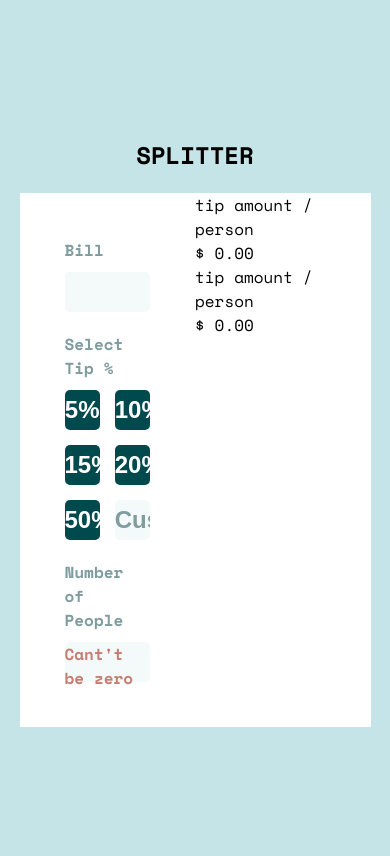
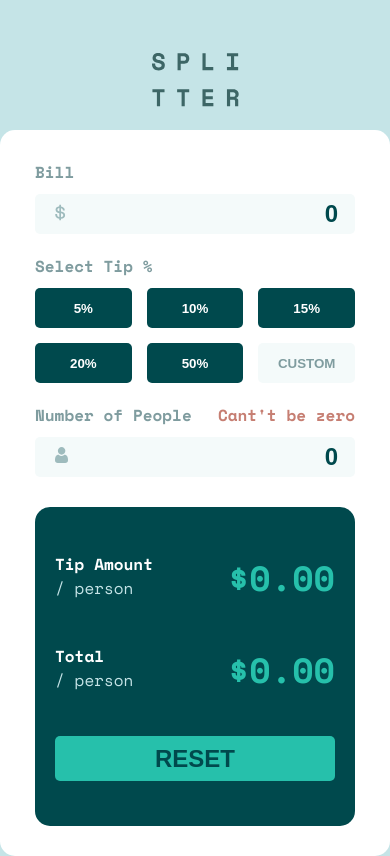
Before and after one commit to DavidMV97/calculator-tip, a plain HTML site: page index.html in a window 390 px wide. Drawn offline with nearby package versions, Linux system fonts and the light colour scheme.

Commit message:
script js

```diff
--- a/css/style.css
+++ b/css/style.css
@@ -29,8 +29,12 @@ body{
     font-family: 'Space Mono', monospace;
 }
 
-h2{
+h1{
     text-align: center;
+    color: transparent;
+    background: url(../images/logo.svg) no-repeat center;
+    height: auto;
+    min-height: 100px;
 }
 
 input{
@@ -59,6 +63,8 @@ label{
     display: flex;
     justify-content: space-between;
     background: white;
+    padding: 30px 35px;
+    border-radius: 15px;
 }
 
 .container-percent,
@@ -68,12 +74,26 @@ label{
 
 .container-percent{
     background: white;
-    padding: 45px;
+    padding-right: 30px;
 }
 .container-percent label{
     color: var(--dark-grayish-cyan);
     font-weight: bold;
     margin-bottom: 10px;
+}
+
+.container-input{
+    position: relative;
+}
+.container-input::before{
+    position: absolute;
+    content: '';
+    display: block;
+    width: 30px;
+    height: 30px;
+    left: 20px;
+    top: 10px;
+    background: url(../images/icon-dollar.svg) no-repeat ;
 }
 
 
@@ -100,7 +120,7 @@ label{
     grid-gap: 15px;
 }
 
-.button-select-tip input{
+.button-select-tip button{
     height: 40px;
     padding: 0;
     border: none;
@@ -118,18 +138,94 @@ label{
     background: var(--light-cyan);
 }
 
-.button-select-tip input:hover{
+.button-select-tip button:hover{
     background: hsl(173, 61%, 77% , 1);
     color: var(--very-dark-cyan);
 }
 
 .number-people {
     margin-top: 20px;
-    position: relative ;
+    position: relative;
 }
+
+.number-people  .container-input::before{
+    background: url(../images/icon-person.svg) no-repeat;
+}
+
+
 
 #label-zero{
     position: absolute;
     right: 0;
     color: #c67e72;
 }
+
+.container-result{
+    background: var(--very-dark-cyan);
+    padding: 45px;
+    border-radius: 15px;
+}
+
+.container-result label{
+    color: white;
+    font-weight: 700;
+    display: block;
+}
+
+.container-result  span{
+    color: var(--light-grayish-cyan);
+}
+
+.tip-amount{
+    display: flex;
+    justify-content: space-between;
+    margin-bottom: 40px;
+}
+
+.results-tip{
+    font-size: 35px;
+
+}
+
+.results-tip span{
+    color: var(--strong-cyan);
+    font-weight: bold;
+}
+
+.button-reset{
+    width: 100%;
+    border: none;
+    height: 45px;
+    border-radius: 5px;
+    background: var(--strong-cyan);
+    color: var(--very-dark-cyan);
+    font-weight: bold;
+    font-size: 24px;
+    cursor: pointer;
+}
+
+@media(max-width: 850px){
+    body{
+        height: 100%;
+    }
+    h1{
+        margin: 30px 0 0 0;
+    }
+    .main-container{
+        width: 100%;
+    }
+    .container-tip{
+        flex-direction: column;
+        align-items: center;
+    }
+
+    .container-percent{
+        padding-right: 0;
+        width: 100%;
+    }
+    .container-result{
+        width: 100%;
+        margin-top: 30px;
+        padding: 45px 20px;
+    }
+}
--- a/index.html
+++ b/index.html
@@ -6,53 +6,60 @@
     <meta name="viewport" content="width=device-width, initial-scale=1.0">
     <link href="https://fonts.googleapis.com/css2?family=Space+Mono:wght@400;700&display=swap" rel="stylesheet">
     <link rel="stylesheet" href="css/style.css">
+    <script src="js/main.js"></script>
     <title>Calculator tip</title>
 </head>
 <body>
     <div class="main-container">
-        <h2>SPLITTER</h2>
+        <h1> SPLITER </h1>
         <div class="container-tip">
             <div class="container-percent">
-                <div class="percent-inpu tip">
+                <div class="percent-input tip">
                     <label for="Bill"> Bill </label>
-                    <input type="number" name="" id="">
+                    <div class="container-input" >
+                        <input type="number" name="" id="value-bill" value="0" >
+                    </div>
                 </div>
                 <div class="select-tip">
                     <label for=""> Select Tip % </label>
                     <div class="button-select-tip">
-                        <input type="button" value="5%">
-                        <input type="button" value="10%">
-                        <input type="button" value="15%">
-                        <input type="button" value="20%">
-                        <input type="button" value="50%">
-                        <input type="button" value="Custom" id="button-custom" >
+                        <button value="5" class="button-tip"> 5% </button>
+                        <button value="10" class="button-tip"> 10% </button>
+                        <button value="15" class="button-tip"> 15% </button>
+                        <button value="20" class="button-tip"> 20% </button>
+                        <button value="50" class="button-tip"> 50% </button>
+                        <button value="" class="button-tip" id="button-custom" > CUSTOM </button>
+
                     </div>
                 </div>
                 <div class="number-people tip">
                     <label for="">Number of People</label>
                     <label for="" id="label-zero" > Cant't be zero </label>
-                    <input type="number" name="" id="">
+                    <div class="container-input">
+                        <input type="number"  id="number-people" value="0" >
+                    </div>
                 </div>
             </div>
             <div class="container-result">
                 <div class="tip-amount">
                     <div class="amount-labels">
-                        <label for=""> tip amount </label>
+                        <label for=""> Tip Amount </label>
                         <span> / person </span>
                     </div>
                     <div class="results-tip">
-                        <span> $ 0.00 </span>
+                        <span id="results-tip-value"> $0.00 </span>
                     </div>
                 </div>
                 <div class="tip-amount">
                     <div class="amount-labels">
-                        <label for=""> tip amount </label>
+                        <label for=""> Total </label>
                         <span> / person </span>
                     </div>
                     <div class="results-tip">
-                        <span> $ 0.00 </span>
+                        <span id="results-total"> $0.00 </span>
                     </div>
                 </div>
+                <button class="button-reset" > RESET </button>
             </div>
         </div>
     </div>
--- a/js/main.js
+++ b/js/main.js
@@ -0,0 +1,50 @@
+document.addEventListener('DOMContentLoaded' , () => {
+    //$tipAmount = ( 15% => valueButtonTip ) / valueNumberPeople
+    //%total = ( valueButtonTip / valueNumberPeople ) + $tipAmount
+
+    var valueButtonTip = 0,
+    valueBill=0,
+    valueNumberPeople = 0 ,
+    percentTip = 0 ,
+    tipAmount = 0,
+    totalTip = 0,
+    error = false;
+
+    tipAmount = document.querySelector('#results-tip-value') ;
+    totalTip = document.querySelector('#results-total') ;
+
+    let allButtonTip = document.querySelectorAll('.button-tip');
+    let ResetButton = document.querySelector('.button-reset') ;
+
+    for (let buttonTip of allButtonTip) {
+        buttonTip.addEventListener('click' , (e) => {
+            valueButtonTip = e.target.value;
+            valueBill = document.querySelector('#value-bill').value;
+            valueNumberPeople = document.querySelector('#number-people').value ;
+            percentTip = (valueButtonTip * valueBill ) / 100 ;
+            calcularTip(percentTip, valueBill, valueNumberPeople) ;
+
+        })
+    }
+
+    function calcularTip(bill, tip, people) {
+        let tipAmountValue = (bill / people) ;
+        let totalValue = (tip / people) + tipAmountValue ;
+        tipAmount.textContent = tipAmountValue.toFixed(2) ;
+        totalTip.textContent = totalValue.toFixed(2);
+    }
+
+    function reset() {
+        tipAmount.textContent = '$0.00' ;
+        totalTip.textContent = '$0.00' ;
+        valueBill = document.querySelector('#value-bill');
+        valueNumberPeople = document.querySelector('#number-people') ;
+        valueBill.value = 0;
+        valueNumberPeople.value = 0 ;
+    }
+
+    ResetButton.addEventListener('click' , () => {
+        reset() ;
+    } )
+
+} )
```
Also changed, not shown: images/favicon-32x32.png (added), images/icon-dollar.svg (added), images/icon-person.svg (added), images/logo.svg (added).
